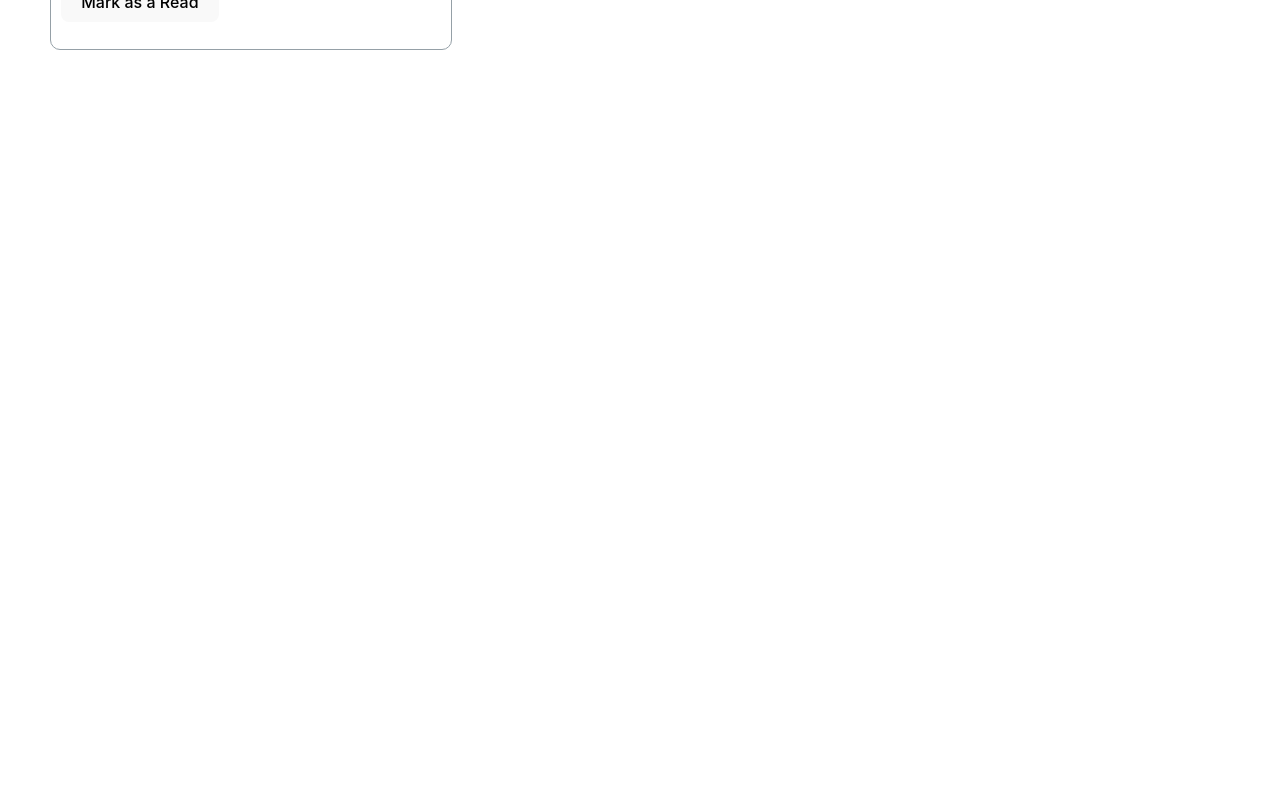
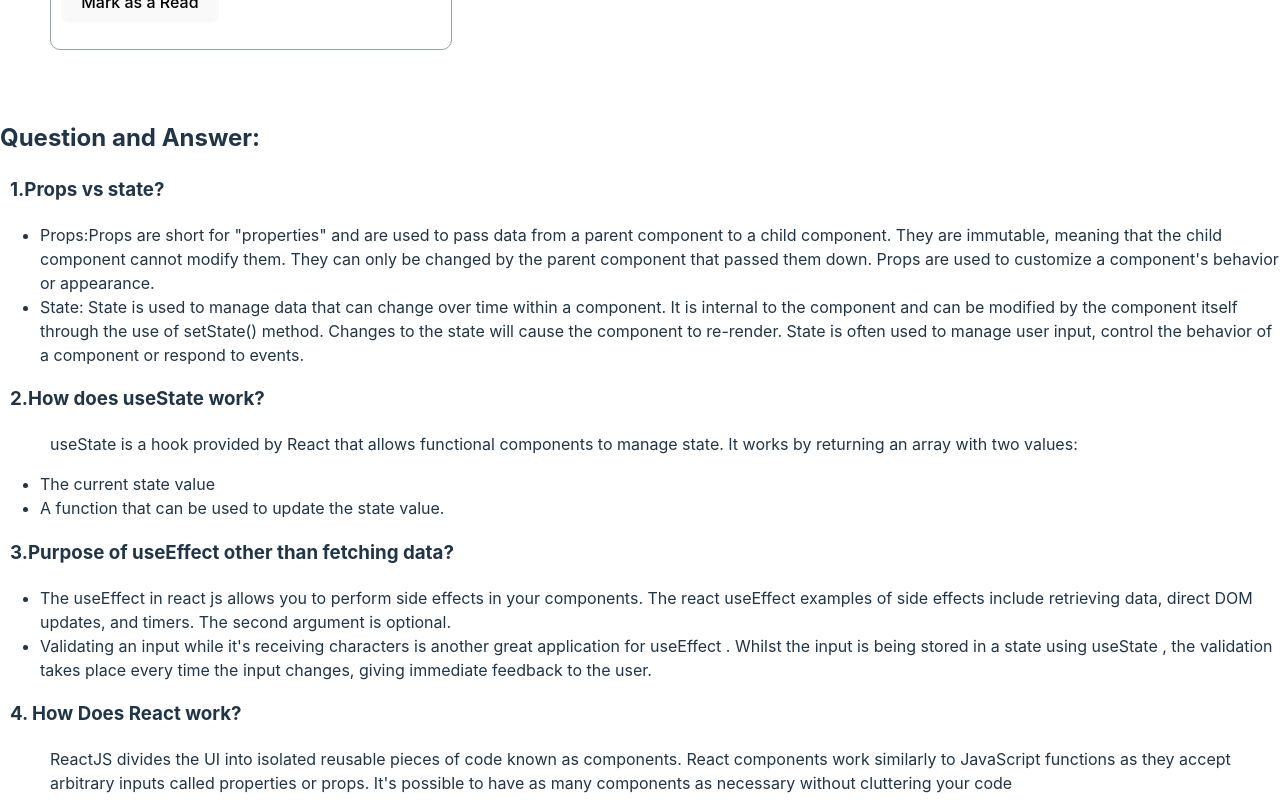
Before and after one commit to NaimunNahar14/Knowledge-Cafe, a React (Vite) app: page / in a window 1280 px wide. Shown: the part 2760-3571 px from the top of the page. Before the commit the page ends 2860 px from the top, so only its background shows below. Built offline with nearby package versions, Linux system fonts and the light colour scheme.

Commit message:
question add

```diff
--- a/src/App.jsx
+++ b/src/App.jsx
@@ -5,6 +5,7 @@ import './App.css'
 import Header from './components/Header/Header'
 import Tutorial from './components/Tutorial/Tutorial'
 import SideCart from './components/SideCart/SideCart'
+import Footer from './components/Footer/Footer'
 
 function App() {
   const [readTime, setReadTime] = useState("");
@@ -27,6 +28,7 @@ function App() {
       <Tutorial handleReadTime={handleReadTime}
       readTime={readTime}
       ></Tutorial>
+      <Footer></Footer>
 
     </div>
   );
--- a/src/components/Footer/Footer.css
+++ b/src/components/Footer/Footer.css
@@ -0,0 +1,3 @@
+.que-info{
+    margin-left: 50px;
+}
--- a/src/components/Footer/Footer.jsx
+++ b/src/components/Footer/Footer.jsx
@@ -0,0 +1,45 @@
+import React from 'react';
+import './Footer.css';
+
+const Footer = () => {
+    return (
+        <div>
+            <h2>Question and Answer:</h2>
+            <div>
+                <h3>1.Props vs state?</h3>
+                <ul>
+                    <li>Props:Props are short for "properties" and are used to pass data from a parent component to a child component. They are immutable, meaning that the child component cannot modify them. They can only be changed by the parent component that passed them down. Props are used to customize a component's behavior or appearance.</li>
+                    <li>State: State is used to manage data that can change over time within a component. It is internal to the component and can be modified by the component itself through the use of setState() method. Changes to the state will cause the component to re-render. State is often used to manage user input, control the behavior of a component or respond to events.</li>
+                </ul>
+
+            </div>
+            <div>
+                <h3>2.How does useState work?</h3>
+                <p className='que-info'> useState is a hook provided by React that allows functional components to manage state. It works by returning an array with two values:</p>
+                <ul>
+                    <li>The current state value</li>
+                    <li>A function that can be used to update the state value.</li>
+                </ul>
+
+            </div>
+            <div>
+                <h3>3.Purpose of useEffect other than fetching data?</h3>
+                <ul>
+                    <li>The useEffect in react js allows you to perform side effects in your components. The react useEffect examples of side effects include retrieving data, direct DOM updates, and timers. The second argument is optional.</li>
+                    <li>Validating an input while it's receiving characters is another great application for useEffect . Whilst the input is being stored in a state using useState , the validation takes place every time the input changes, giving immediate feedback to the user.</li>
+                </ul>
+
+
+
+            </div>
+            <div>
+                <h3>4.	How Does React work?</h3>
+                <p className='que-info'>ReactJS divides the UI into isolated reusable pieces of code known as components. React components work similarly to JavaScript functions as they accept arbitrary inputs called properties or props. It's possible to have as many components as necessary without cluttering your code</p>
+
+
+            </div>
+        </div>
+    );
+};
+
+export default Footer;
```
